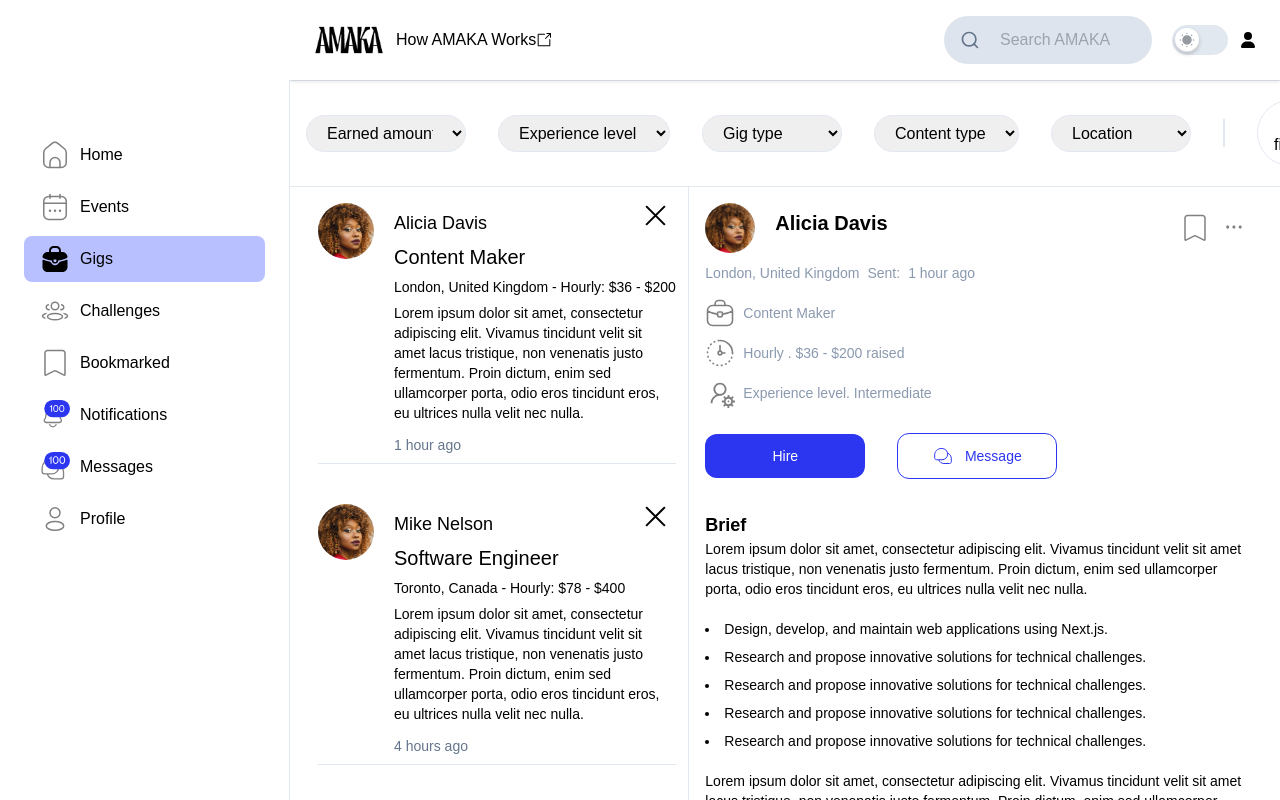
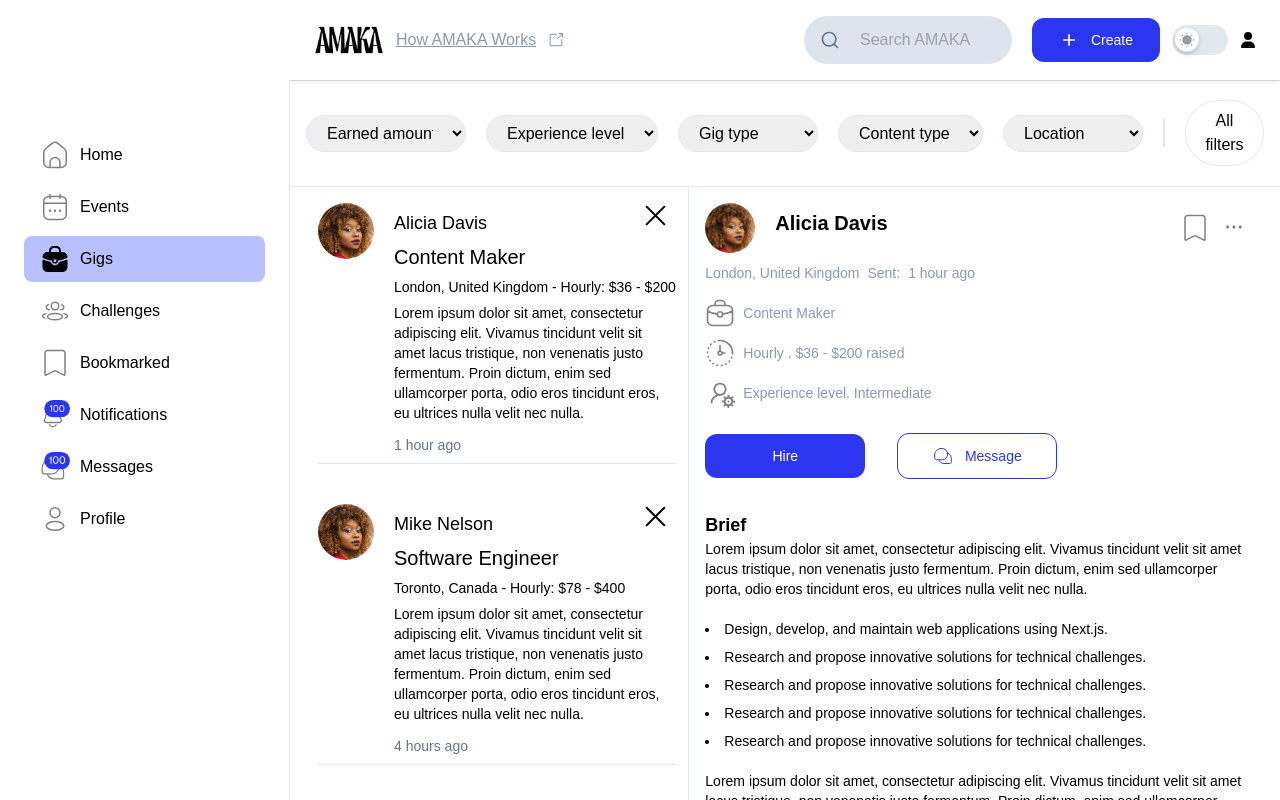
Before and after one commit to Trend20/AMAKA-Studio, a Next.js app: page /gigs in a window 1280 px wide. Built offline with nearby package versions, Linux system fonts and the light colour scheme; a web font is replaced by a local one.

Commit message:
adding the create button to the header

```diff
--- /dev/null
+++ b/app/gigs/components/CreateGig.tsx
@@ -0,0 +1,15 @@
+import React from "react";
+import { MdAdd } from "react-icons/md";
+
+const CreateGig = () => {
+    return(
+        <div className="flex items-center justify-center">
+            <button className="flex text-sm bg-[#2C36F0] text-white outline-0 p-3 w-32 space-x-5 justify-center items-center rounded-xl">
+                <MdAdd size={20} color="#fff" className="mr-3" />
+                Create
+            </button>
+        </div>
+    )
+}
+
+export default CreateGig;
--- a/app/gigs/components/GigFilters.tsx
+++ b/app/gigs/components/GigFilters.tsx
@@ -1,6 +1,6 @@
 const GigFilters = () =>{
     return(
-        <div className="flex py-5 border-b w-full items-center border-stroke space-x-8 px-4">
+        <div className="flex py-5 border-b w-full items-center border-stroke space-x-5 px-4">
                 <select name="amout" id="amount" className="flex rounded-full outline-0 py-2 px-4 border border-stroke w-40">
                     <option value="default">Earned amount</option>
                     <option value="100">$0 - $200</option>
--- a/components/Header.tsx
+++ b/components/Header.tsx
@@ -6,6 +6,7 @@ import Image from "next/image";
 import { RxHamburgerMenu } from "react-icons/rx";
 import HowAmakaWorks from "@/components/HowAmakaWorks";
 import React from "react";
+import CreateGig from "@/app/gigs/components/CreateGig";
 
 const Header = (props: {
     sidebarOpen: string | boolean | undefined;
@@ -82,6 +83,7 @@ const Header = (props: {
                         </form>
                     </div>
                     <div className="flex items-center space-x-3">
+                        <CreateGig />
                         <DarkModeSwitcher/>
                         <DropdownUser/>
                     </div>
--- a/components/HowAmakaWorks.tsx
+++ b/components/HowAmakaWorks.tsx
@@ -3,9 +3,9 @@ import { GoLinkExternal } from "react-icons/go";
 
 const HowAmakaWorks = () =>{
     return(
-        <Link href={'/'} className="flex items-center text-normal font-light">
+        <Link href={'/'} className="flex items-center text-norma text-bodydark2 underline space-x-2 font-light">
             How AMAKA Works
-            <GoLinkExternal />
+            <i className="flex ml-3"><GoLinkExternal /></i>
         </Link>
     )
 }
```
